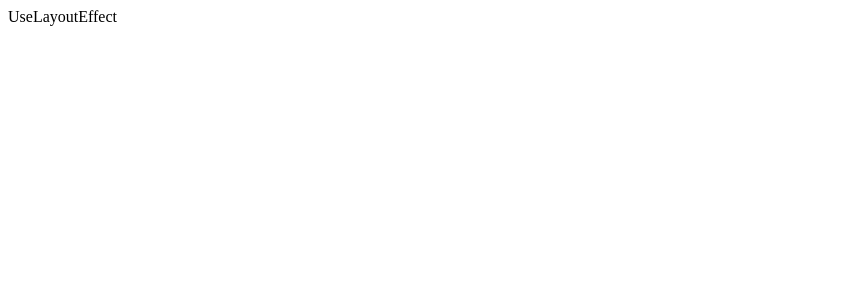
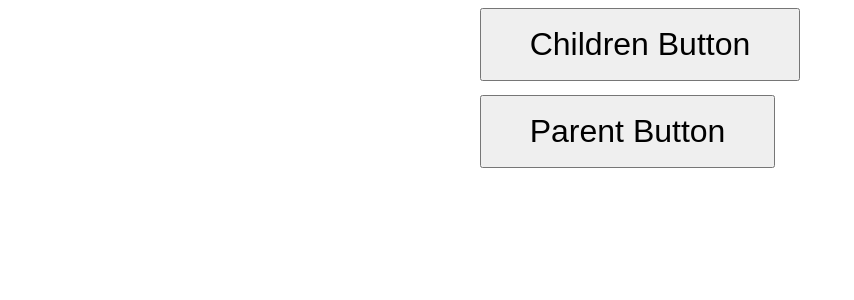
Before and after one commit to Nkaka23dev/React-hooks, a React (Create React App) app: page / in a window 1280 px wide. Shown: the top 300 px of the page, without its empty margins (0-854 px from the left). Built offline with nearby package versions, Linux system fonts and the light colour scheme; no server answers.

Commit message:
feat: finish useImperativehook

```diff
--- a/src/App.js
+++ b/src/App.js
@@ -1,27 +1,13 @@
-import axios from 'axios';
-import { useEffect, useState } from 'react';
 import './App.css';
-import UseLayoutEffect from './components/UseLayoutEffect';
-
+import Children from './components/Children';
 
 function App() {
-  const [email, setEmail] = useState("");
-  const [count, setCount] = useState(0);
-  useEffect(() => {
-    axios.get("https://jsonplaceholder.typicode.com/posts/1/comments").then((data) => {
-      setEmail(data.data[0].email)
-      console.log("AN API IS CALLED RIGHT HERE")
-    })
-  },[])
   return (
-    <>
-    {/* <h2>{email}</h2>
-    <h2>{count}</h2>
-    <button onClick={() => {
-      setCount(prev => prev + 1)
-    }} >Change it on click</button> */}
-    <UseLayoutEffect/>
-    </>
+    <section style={{display:"grid"}}>
+    <div style={{margin: "auto"}}>
+    <Children/>
+    </div>
+    </section>
   );
 }
 
--- /dev/null
+++ b/src/components/Children.jsx
@@ -0,0 +1,12 @@
+import React, { useRef } from 'react'
+import Parent from './Parent'
+
+export default function Children() {
+    const buttonRef = useRef(null);
+  return (
+    <div>
+    <button onClick={() => {buttonRef.current.alterShowtext()}} style={{padding: "1rem 3rem", fontSize:'2rem'}}>Children Button</button>
+    <Parent ref={buttonRef}/>
+    </div>
+  )
+}
--- /dev/null
+++ b/src/components/Parent.jsx
@@ -0,0 +1,25 @@
+import React, { forwardRef, useImperativeHandle, useState } from "react";
+
+const Parent = forwardRef((props, ref) => {
+  const [showText, setShowText] = useState(false);
+  useImperativeHandle(ref, () => ({
+    alterShowtext() {
+      setShowText(!showText);
+    },
+  }));
+  //    const onclick = () => {
+  //        setShowText(!showText)
+  //    }
+  return (
+    <div>
+      <button
+        style={{ padding: "1rem 3rem", marginTop: "0.9rem", fontSize: "2rem" }}
+      >
+        Parent Button
+      </button>
+      {showText && <h1 style={{ fontSize: "3rem" }}>I ma showing now</h1>}
+    </div>
+  );
+});
+
+export default Parent;
```
